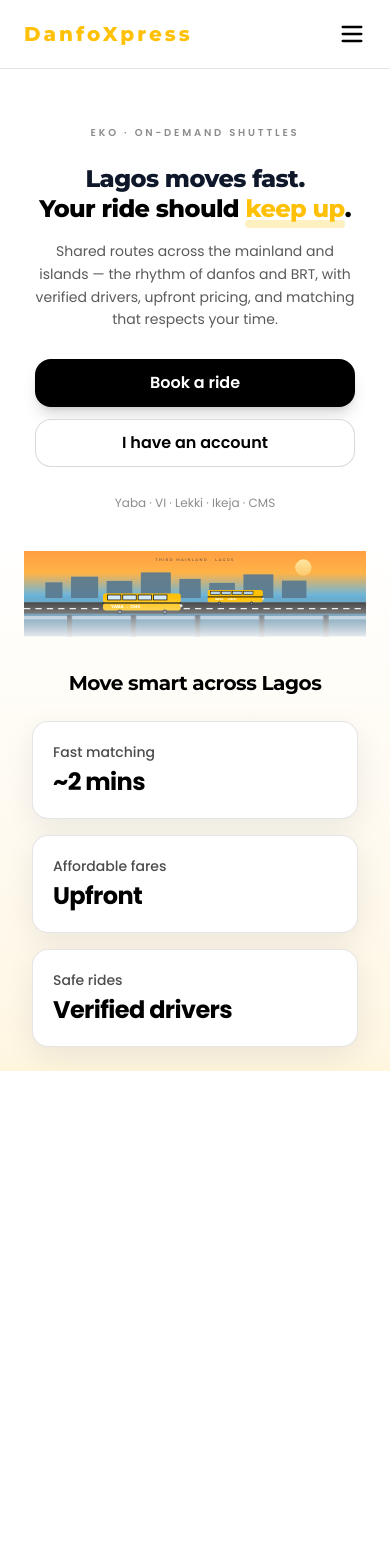
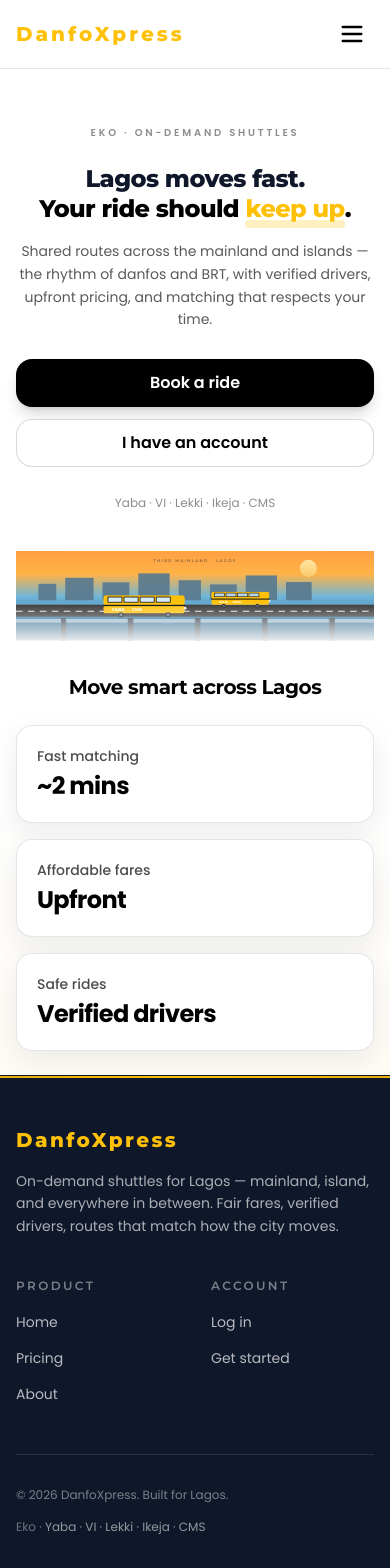
Before and after one commit to nelllyx/DanfoXpress, a React (Vite) app: page / in a window 390 px wide. Shown: the top 1568 px of the page. Before the commit the page ends 1071 px from the top, so only its background shows below. Built offline with nearby package versions, Linux system fonts and the light colour scheme.

Commit message:
responsive design

```diff
--- a/src/App.jsx
+++ b/src/App.jsx
@@ -1,13 +1,15 @@
 import NavBar from './components/NavBar.jsx'
+import Footer from './components/Footer.jsx'
 import Router from './router/Router.jsx'
 
 export default function App() {
   return (
-    <div className="min-h-dvh bg-gradient-to-b from-white via-white to-primary-yellow/15">
+    <div className="flex min-h-dvh flex-col bg-gradient-to-b from-white via-white to-primary-yellow/15">
       <NavBar />
-      <main className="layout-shell py-6 sm:py-8">
+      <main className="layout-shell flex-1 py-6 sm:py-8">
         <Router />
       </main>
+      <Footer />
     </div>
   )
 }
--- /dev/null
+++ b/src/components/Footer.jsx
@@ -0,0 +1,83 @@
+import Link from '../router/Link.jsx'
+
+function FooterLink({ to, children }) {
+  return (
+    <Link
+      to={to}
+      className="text-sm text-white/70 transition-colors hover:text-primary-yellow"
+    >
+      {children}
+    </Link>
+  )
+}
+
+export default function Footer() {
+  const year = new Date().getFullYear()
+
+  return (
+    <footer className="mt-auto border-t border-black/10 bg-eko-navy text-white">
+      <div className="h-0.5 w-full bg-gradient-to-r from-primary-yellow/90 via-primary-yellow to-primary-yellow/90" aria-hidden />
+
+      <div className="layout-shell py-12 sm:py-14">
+        <div className="grid gap-10 sm:grid-cols-2 lg:grid-cols-12 lg:gap-8">
+          <div className="lg:col-span-5">
+            <Link to="/" className="inline-block" style={{ textDecoration: 'none' }}>
+              <span
+                className="font-heading text-xl font-extrabold tracking-[0.12em] text-primary-yellow sm:text-2xl"
+                style={{ fontFamily: 'Montserrat, sans-serif' }}
+              >
+                DanfoXpress
+              </span>
+            </Link>
+            <p className="mt-4 max-w-sm text-sm leading-relaxed text-white/65">
+              On-demand shuttles for Lagos — mainland, island, and everywhere in between. Fair fares,
+              verified drivers, routes that match how the city moves.
+            </p>
+          </div>
+
+          <div className="grid grid-cols-2 gap-8 sm:gap-10 lg:col-span-4 lg:col-start-8">
+            <div>
+              <h2 className="font-heading text-xs font-semibold uppercase tracking-[0.2em] text-white/45">
+                Product
+              </h2>
+              <ul className="mt-4 flex flex-col gap-3">
+                <li>
+                  <FooterLink to="/">Home</FooterLink>
+                </li>
+                <li>
+                  <FooterLink to="/pricing">Pricing</FooterLink>
+                </li>
+                <li>
+                  <FooterLink to="/about">About</FooterLink>
+                </li>
+              </ul>
+            </div>
+            <div>
+              <h2 className="font-heading text-xs font-semibold uppercase tracking-[0.2em] text-white/45">
+                Account
+              </h2>
+              <ul className="mt-4 flex flex-col gap-3">
+                <li>
+                  <FooterLink to="/login">Log in</FooterLink>
+                </li>
+                <li>
+                  <FooterLink to="/signup">Get started</FooterLink>
+                </li>
+              </ul>
+            </div>
+          </div>
+        </div>
+
+        <div className="mt-12 flex flex-col gap-4 border-t border-white/10 pt-8 sm:flex-row sm:items-center sm:justify-between">
+          <p className="text-xs text-white/45">
+            © {year} DanfoXpress. Built for Lagos.
+          </p>
+          <p className="text-xs text-white/40">
+            Eko ·{' '}
+            <span className="text-white/55">Yaba · VI · Lekki · Ikeja · CMS</span>
+          </p>
+        </div>
+      </div>
+    </footer>
+  )
+}
--- a/src/components/NavBar.jsx
+++ b/src/components/NavBar.jsx
@@ -2,12 +2,13 @@
 import { usePathname } from '../router/usePathname.js'
 import Link from '../router/Link.jsx'
 
-function NavItem({ to, label, activePath }) {
+function NavItem({ to, label, activePath, onNavigate }) {
   const isActive = activePath === to
 
   return (
     <Link
       to={to}
+      onClick={onNavigate}
       className={[
         'rounded-xl px-3 py-2 text-sm font-medium transition-colors',
         isActive
@@ -26,10 +27,10 @@
 
   return (
     <header className="sticky top-0 z-10 border-b border-black/10 bg-white/70 backdrop-blur">
-      <div className="w-full flex items-center justify-between px-4 sm:px-8 py-3">
+      <div className="layout-shell flex items-center justify-between gap-4 py-3">
         <Link
           to="/"
-          className="flex items-center gap-2 ml-2 sm:ml-4 mr-4 sm:mr-12"
+          className="flex min-w-0 shrink-0 items-center gap-2"
           style={{ textDecoration: 'none' }}
         >
           <span
@@ -40,7 +41,7 @@
           </span>
         </Link>
         {/* Desktop nav */}
-        <nav className="hidden md:flex items-center gap-4 lg:gap-8 mr-2">
+        <nav className="hidden md:flex shrink-0 items-center gap-4 lg:gap-8">
           <NavItem to="/" label="Home" activePath={pathname} />
           <NavItem to="/about" label="About" activePath={pathname} />
           <NavItem to="/pricing" label="Pricing" activePath={pathname} />
@@ -70,10 +71,26 @@
       </div>
       {/* Mobile menu */}
       {menuOpen && (
-        <div className="md:hidden bg-white/95 backdrop-blur border-t border-black/10 px-4 py-4 flex flex-col gap-2 shadow-lg">
-          <NavItem to="/" label="Home" activePath={pathname} />
-          <NavItem to="/about" label="About" activePath={pathname} />
-          <NavItem to="/pricing" label="Pricing" activePath={pathname} />
+        <div className="md:hidden border-t border-black/10 bg-white/95 shadow-lg backdrop-blur">
+          <div className="layout-shell flex flex-col gap-2 py-4">
+            <NavItem
+              to="/"
+              label="Home"
+              activePath={pathname}
+              onNavigate={() => setMenuOpen(false)}
+            />
+            <NavItem
+              to="/about"
+              label="About"
+              activePath={pathname}
+              onNavigate={() => setMenuOpen(false)}
+            />
+            <NavItem
+              to="/pricing"
+              label="Pricing"
+              activePath={pathname}
+              onNavigate={() => setMenuOpen(false)}
+            />
             <Link
               to="/signup"
               className="rounded-xl bg-[#FFC107] px-5 py-3 text-base font-semibold text-black shadow transition-colors hover:bg-yellow-400"
@@ -89,6 +106,7 @@
               Log in
             </Link>
           </div>
+        </div>
       )}
     </header>
   )
--- a/src/index.css
+++ b/src/index.css
@@ -21,9 +21,9 @@
 }
 
 @layer components {
-  /* One horizontal rhythm with the navbar: max width + matching padding */
+  /* Shared content width: comfortable on laptop, not a narrow mobile column on desktop */
   .layout-shell {
-    @apply mx-auto w-full max-w-5xl px-4 sm:px-6 lg:px-8;
+    @apply mx-auto w-full max-w-5xl px-4 sm:px-6 md:px-8 lg:max-w-6xl lg:px-10 xl:max-w-7xl xl:px-12 2xl:max-w-[min(90rem,calc(100%-2.5rem))];
   }
 }
 
--- a/src/pages/Landing.jsx
+++ b/src/pages/Landing.jsx
@@ -16,22 +16,23 @@
 
 export default function Landing() {
   return (
-    <div className="flex flex-col gap-8 pt-0 w-full">
+    <div className="flex w-full flex-col gap-8 pt-0">
       <section>
         <div>
-          <div className="pb-8 pt-8 text-center sm:pb-12 sm:pt-14 px-4 sm:px-6 md:px-10 lg:px-24 xl:px-40 2xl:px-64 w-full">
-            <p className="text-[10px] sm:text-xs font-semibold uppercase tracking-[0.28em] text-black/45">
+          {/* Width comes from App layout-shell — no extra horizontal padding here */}
+          <div className="pb-8 pt-8 text-center sm:pb-12 sm:pt-14">
+            <p className="text-[10px] font-semibold uppercase tracking-[0.28em] text-black/45 sm:text-xs">
               Eko · On-demand shuttles
             </p>
 
-            <h1 className="mt-6 font-heading text-2xl xs:text-3xl sm:text-4xl md:text-5xl lg:text-6xl font-extrabold leading-tight tracking-tight text-eko-navy">
+            <h1 className="mx-auto mt-6 max-w-5xl font-heading text-2xl font-extrabold leading-tight tracking-tight text-eko-navy sm:text-4xl md:text-5xl lg:text-6xl">
               Lagos moves fast.
               <span className="block text-black">
                 Your ride should{' '}
                 <span className="relative inline-block">
                   <span className="relative z-10 text-primary-yellow">keep up</span>
                   <span
-                    className="absolute -bottom-1 left-0 right-0 h-2 sm:h-3 rounded-sm bg-primary-yellow/25"
+                    className="absolute -bottom-1 left-0 right-0 h-2 rounded-sm bg-primary-yellow/25 sm:h-3"
                     aria-hidden
                   />
                 </span>
@@ -39,38 +40,36 @@
               </span>
             </h1>
 
-            <p className="mx-auto mt-4 max-w-md sm:max-w-xl md:max-w-2xl text-sm sm:text-base md:text-lg leading-relaxed text-black/65">
+            <p className="mx-auto mt-4 max-w-2xl text-sm leading-relaxed text-black/65 sm:text-base md:text-lg lg:max-w-3xl">
               Shared routes across the mainland and islands — the rhythm of danfos and BRT, with verified drivers, upfront pricing, and matching that respects your time.
             </p>
 
-            <div className="mt-7 flex flex-col items-center justify-center gap-3 sm:flex-row sm:gap-4 w-full max-w-xs sm:max-w-lg md:max-w-xl mx-auto">
+            <div className="mx-auto mt-7 flex w-full max-w-xl flex-col items-center justify-center gap-3 sm:max-w-2xl sm:flex-row sm:gap-4 md:max-w-none">
               <Link
                 to="/signup"
-                className="inline-flex min-h-12 w-full sm:w-auto items-center justify-center rounded-2xl bg-black px-6 sm:px-8 text-base sm:text-lg font-semibold text-white shadow-lg shadow-black/15 transition hover:bg-black/90"
+                className="inline-flex min-h-12 w-full items-center justify-center rounded-2xl bg-black px-8 text-base font-semibold text-white shadow-lg shadow-black/15 transition hover:bg-black/90 sm:w-auto sm:text-lg"
               >
                 Book a ride
               </Link>
               <Link
                 to="/login"
-                className="inline-flex min-h-12 w-full sm:w-auto items-center justify-center rounded-2xl border border-black/15 bg-white px-6 sm:px-8 text-base sm:text-lg font-semibold text-black transition hover:border-black/25 hover:bg-black/5"
+                className="inline-flex min-h-12 w-full items-center justify-center rounded-2xl border border-black/15 bg-white px-8 text-base font-semibold text-black transition hover:border-black/25 hover:bg-black/5 sm:w-auto sm:text-lg"
               >
                 I have an account
               </Link>
             </div>
 
-            <p className="mt-7 text-xs sm:text-sm text-black/45 overflow-x-auto whitespace-nowrap">
-              {hoods.join(' · ')}
-            </p>
+            <p className="mt-7 text-xs text-black/45 sm:text-sm">{hoods.join(' · ')}</p>
           </div>
 
-          <div className="relative mt-2 px-2 sm:px-6 md:px-10 lg:px-24 xl:px-40 2xl:px-64 w-full">
+          <div className="relative mt-2 w-full">
             <DanfoHeroAnimation />
           </div>
         </div>
       </section>
 
-      <section className="grid gap-4 grid-cols-1 sm:grid-cols-3 px-4 sm:px-6 md:px-10 lg:px-24 xl:px-40 2xl:px-64 w-full">
-        <h2 className="col-span-1 sm:col-span-3 mb-2 text-center font-heading text-xl sm:text-2xl font-bold tracking-tight text-black">
+      <section className="grid grid-cols-1 gap-4 sm:grid-cols-3">
+        <h2 className="col-span-1 mb-2 text-center font-heading text-xl font-bold tracking-tight text-black sm:col-span-3 sm:text-2xl">
           Move smart across Lagos
         </h2>
         <Stat label="Fast matching" value="~2 mins" />
--- /dev/null
+++ b/src/pages/Pricing.jsx
@@ -0,0 +1,31 @@
+import Link from '../router/Link.jsx'
+
+export default function Pricing() {
+  return (
+    <div className="mx-auto max-w-2xl py-2">
+      <h1 className="font-heading text-3xl font-bold tracking-tight text-black sm:text-4xl">
+        Pricing
+      </h1>
+      <p className="mt-4 text-base leading-relaxed text-black/70">
+        Fares are shown upfront before you confirm a ride — no surprises, no hidden charges. Exact
+        pricing for your route will appear in the app when you book.
+      </p>
+      <p className="mt-4 text-base leading-relaxed text-black/70">
+        We&apos;re still finalizing public rate tables for this page. Check back soon, or create an
+        account to see live quotes for trips you take often.
+      </p>
+      <p className="mt-8">
+        <Link
+          to="/signup"
+          className="font-semibold text-black underline decoration-primary-yellow decoration-2 underline-offset-4 hover:text-black/80"
+        >
+          Get started
+        </Link>
+        <span className="text-black/40"> · </span>
+        <Link to="/" className="font-semibold text-black/70 hover:text-black">
+          Home
+        </Link>
+      </p>
+    </div>
+  )
+}
--- a/src/router/Router.jsx
+++ b/src/router/Router.jsx
@@ -1,6 +1,8 @@
 import Landing from '../pages/Landing.jsx'
 import Login from '../pages/Login.jsx'
 import Signup from '../pages/Signup.jsx'
+import About from '../pages/About.jsx'
+import Pricing from '../pages/Pricing.jsx'
 import { usePathname } from './usePathname.js'
 
 function NotFound({ pathname }) {
@@ -27,6 +29,10 @@
       return <Signup />
     case '/login':
       return <Login />
+    case '/about':
+      return <About />
+    case '/pricing':
+      return <Pricing />
     default:
       return <NotFound pathname={pathname} />
   }
```
Also changed, not shown: src/pages/About.jsx (added, +25 -0 lines). Lines whose indentation alone changed are shown as unchanged.
